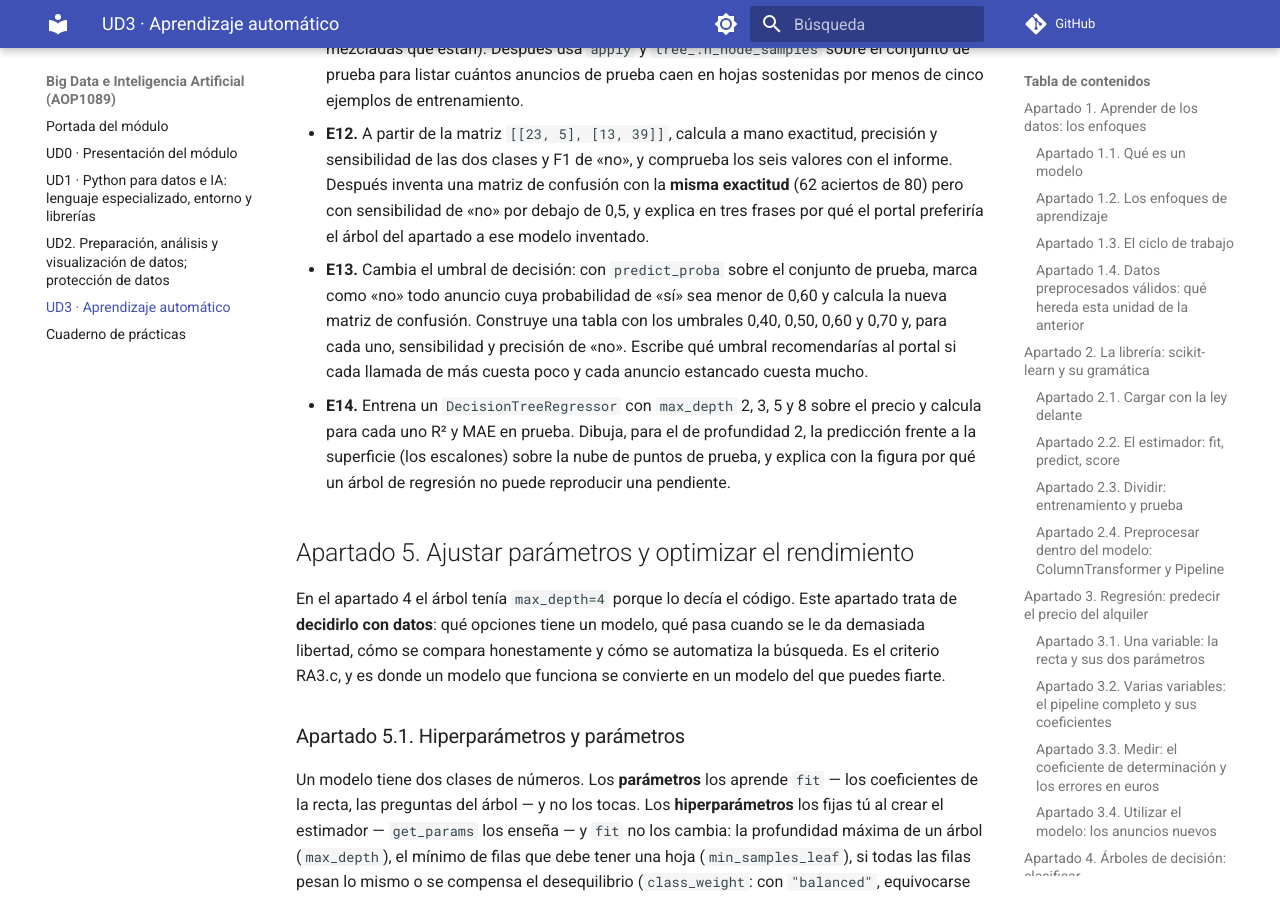
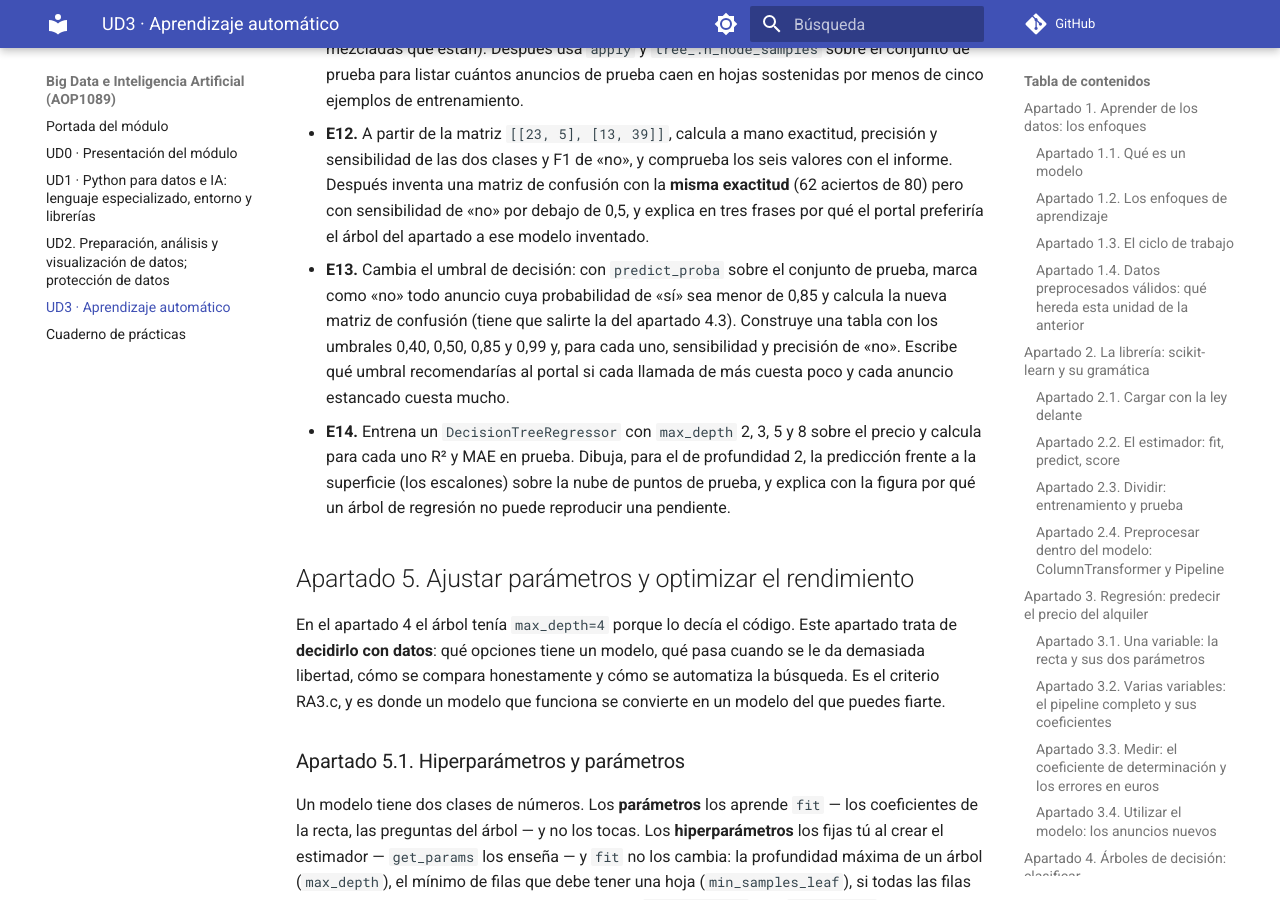
Before and after one commit to codigoRonin/apuntes-daw, an MkDocs documentation site: the page built from docs/big-data-e-inteligencia-artificial/ud3-aprendizaje-automatico.md, in a window 1280 px wide and 900 px high, scrolled down 30735 px. Built offline with MkDocs 1.6.1 and Material for MkDocs 9.7.7, drawn with Linux system fonts in a browser that asks for light colours; comment, search, counter and statistics services are not loaded.

Commit message:
UD3 de Big Data: el E13 pide umbrales que sí cambian la matriz

```diff
--- a/docs/big-data-e-inteligencia-artificial/ud3-aprendizaje-automatico.md
+++ b/docs/big-data-e-inteligencia-artificial/ud3-aprendizaje-automatico.md
@@ -904,7 +904,7 @@ Aquí el árbol pierde, y conviene saber por qué: el precio crece con la superf
 
 - **E11.** Imprime el árbol completo de profundidad 4 con `export_text` (sin `max_depth`, con `show_weights=True`) y localiza las dos hojas más pobladas. Escribe la regla de cada una en una frase en castellano que el portal pueda entender, con el reparto de clases que la respalda, y di cuál de las dos te fías menos y por qué (pista: cuenta las filas que llegan y lo mezcladas que están). Después usa `apply` y `tree_.n_node_samples` sobre el conjunto de prueba para listar cuántos anuncios de prueba caen en hojas sostenidas por menos de cinco ejemplos de entrenamiento.
 - **E12.** A partir de la matriz `[[23, 5], [13, 39]]`, calcula a mano exactitud, precisión y sensibilidad de las dos clases y F1 de «no», y comprueba los seis valores con el informe. Después inventa una matriz de confusión con la **misma exactitud** (62 aciertos de 80) pero con sensibilidad de «no» por debajo de 0,5, y explica en tres frases por qué el portal preferiría el árbol del apartado a ese modelo inventado.
-- **E13.** Cambia el umbral de decisión: con `predict_proba` sobre el conjunto de prueba, marca como «no» todo anuncio cuya probabilidad de «sí» sea menor de 0,60 y calcula la nueva matriz de confusión. Construye una tabla con los umbrales 0,40, 0,50, 0,60 y 0,70 y, para cada uno, sensibilidad y precisión de «no». Escribe qué umbral recomendarías al portal si cada llamada de más cuesta poco y cada anuncio estancado cuesta mucho.
+- **E13.** Cambia el umbral de decisión: con `predict_proba` sobre el conjunto de prueba, marca como «no» todo anuncio cuya probabilidad de «sí» sea menor de 0,85 y calcula la nueva matriz de confusión (tiene que salirte la del apartado 4.3). Construye una tabla con los umbrales 0,40, 0,50, 0,85 y 0,99 y, para cada uno, sensibilidad y precisión de «no». Escribe qué umbral recomendarías al portal si cada llamada de más cuesta poco y cada anuncio estancado cuesta mucho.
 - **E14.** Entrena un `DecisionTreeRegressor` con `max_depth` 2, 3, 5 y 8 sobre el precio y calcula para cada uno R² y MAE en prueba. Dibuja, para el de profundidad 2, la predicción frente a la superficie (los escalones) sobre la nube de puntos de prueba, y explica con la figura por qué un árbol de regresión no puede reproducir una pendiente.
 
 <div style="page-break-before: always;"></div>
```
